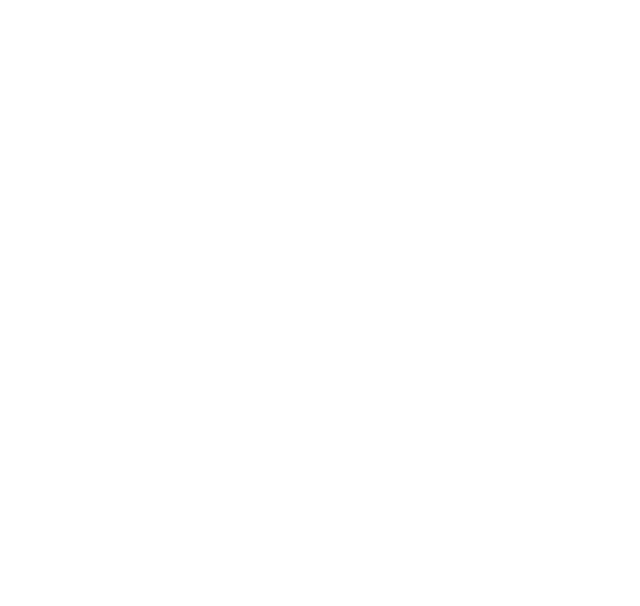
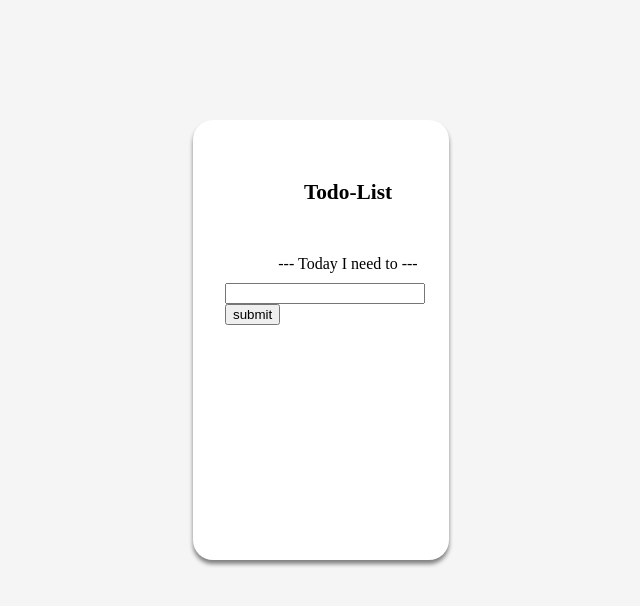
Before and after one commit to dts-kominfo-rea2a/challenge-08-E1Creation, a website: page index.html in a window 1280 px wide. Shown: the whole page, without its empty margins (319-959 px from the left). Drawn offline with Linux system fonts and the light colour scheme.

Commit message:
Kurniawan Sudirman: Completed

```diff
--- a/index.html
+++ b/index.html
@@ -4,36 +4,54 @@
     <meta charset="UTF-8" />
     <meta http-equiv="X-UA-Compatible" content="IE=edge" />
     <meta name="viewport" content="width=device-width, initial-scale=1.0" />
+    <link rel="stylesheet" href="./style/style.css" />
     <title>Challenge - DOM</title>
   </head>
   <body>
     <div id="app">
       <!-- TODO: Buatlah sebuah header dengan id todo-title -->
+      <header id="todo-title">Todo-List</header>
       <!-- TODO: Buatlah sebuah subtitle dengan id todo-subtitle -->
-
+      <sub id="todo-subtitle">--- Today I need to ---</sub>
       <!-- Section: input -->
+      <section>
+        <input type="text" id="todo-input" />
+        <button id="todo-submit">submit</button>
+      </section>
       <!-- TODO: Buatlah sebuah input bertipe text dengan id todo-input -->
       <!-- TODO: Buatlah sebuah button dengan id todo-submit -->
 
       <!-- Section output -->
+      <section>
+        <ul id="todo-output"></ul>
+      </section>
       <!-- TODO: Buatlah sebuah <ul> dengan id todo-output -->
     </div>
 
     <!-- ! Untuk tantangan ini, script jangan diubah ke external js yah ! -->
     <script>
       // TODO: Deklarasi variable sesuai dengan kebutuhan di sini
-      let button;
-      let input;
-      let output;
+      let input = document.getElementById("todo-input");
+      let output = document.getElementById("todo-output");
+      let button = document.getElementById("todo-submit");
 
       // TODO: Buatlah sebuah fungsi dengan nama fnClickHandler
       // Fungsi yang digunakan untuk menambahkan tulisan
       // Jangan ubah cara deklarasi fungsinya, cukup isi saja
-      function fnClickHandler(toDoItem) {}
 
+      function fnClickHandler(toDoItem) {
+        const outputValue = document.createElement("li");
+        outputValue.innerText = input.value;
+        output.append(outputValue);
+        input.value = "";
+      }
+
+      button.addEventListener("click", fnClickHandler);
+      document.addEventListener("keypress", (event) => {
+        if (event.key == "Enter") fnClickHandler();
+      });
       // TODO: register event onclick / addEventListener untuk button
       // akan menjalankan fungsi fnClickHandler
-
       // TODO: register event onkeypress / addEventListener untuk input
       // sehingga saat di input ditekan enter akan menjalankan fungsi fnClickHandler juga
     </script>
--- /dev/null
+++ b/style/style.css
@@ -0,0 +1,40 @@
+*{
+    box-sizing: border-box;
+}
+body{
+    background-color: whitesmoke;
+}
+#app{
+    display: flex;
+    margin: 15vh auto;
+    background-color: white;
+    height: 55vh;
+    width: 20vw;
+    padding: 20px 5px;
+    flex-direction: column;
+    align-items: center;
+    border-radius: 20px;
+    flex-wrap: wrap;
+    gap: 10px;
+    box-shadow: 0px 4px 4px 0px gray ;
+}
+#todo-title{
+    font-size: 16pt;
+    font-weight: 600;
+    margin-bottom: 40px;
+    margin-top: 40px;
+
+}
+#todo-subtitle{
+    font-size:12pt;
+}
+#todo-input{
+    width: 200px;
+}
+#todo-submit{
+
+}
+
+#todo-output{
+    width:300px
+}
```
